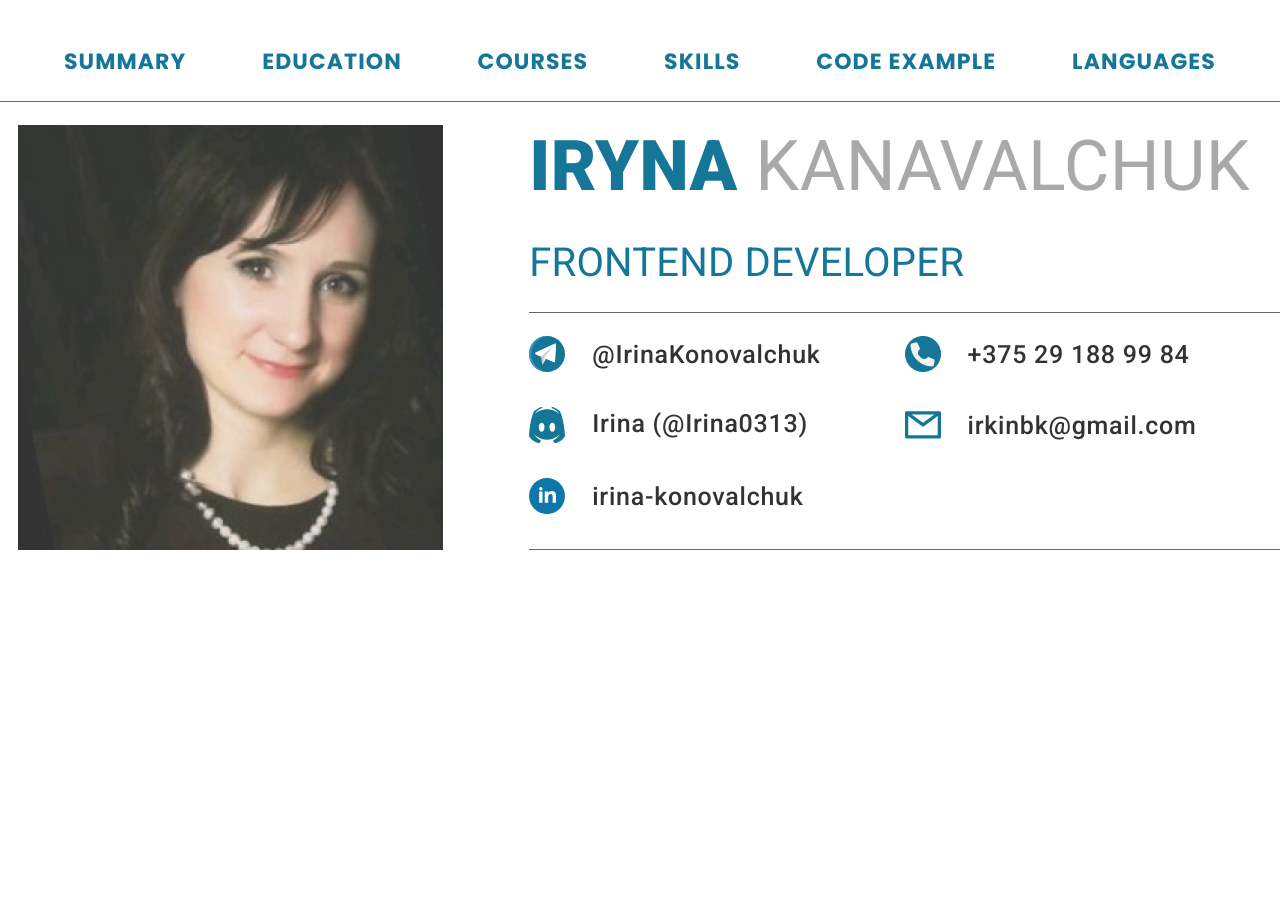
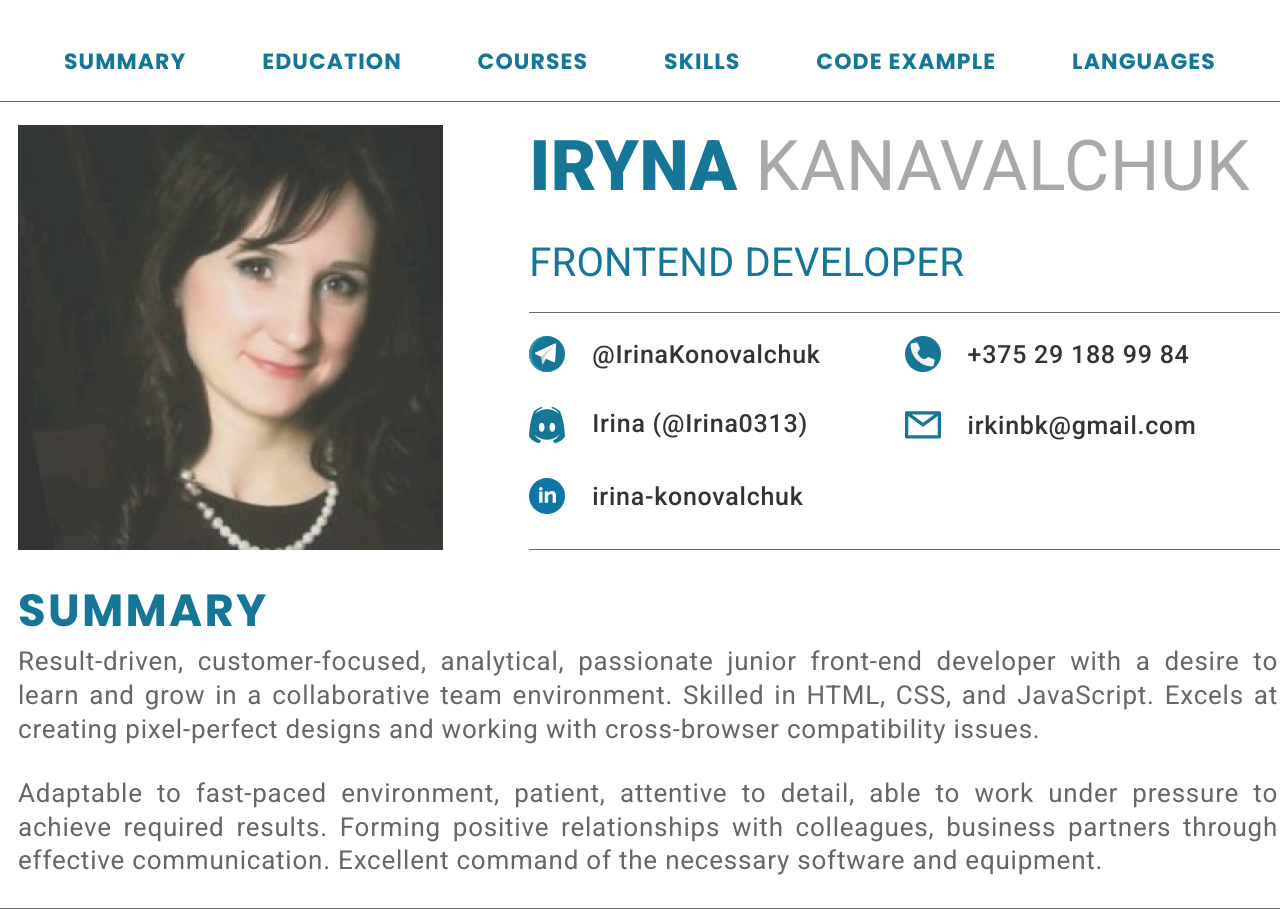
Before and after one commit to Irina0313/rsschool-cv, a plain HTML site: page index.html in a window 1280 px wide. Before the commit the page ends 800 px from the top, so only its background shows below. Drawn offline with Linux system fonts and the light colour scheme.

Commit message:
add summary section

```diff
--- a/css/style.css
+++ b/css/style.css
@@ -137,3 +137,34 @@ color: #333333;
    font-style: normal;
    display: inline-flex;
 }
+
+/*Summary*/
+
+.summary{
+   border-bottom: 1px solid #666666;
+}
+.summary .container{
+   max-width: 1260px;
+   margin: 0 0 0 18px;
+}
+.subtitle{
+   font-family: 'Poppins';
+font-weight: 700;
+font-size: 45px;
+line-height: 68px;
+letter-spacing: 0.05em;
+text-transform: uppercase;
+color: #157698;
+}
+.summary p{
+   font-family: 'Roboto';
+font-weight: 400;
+font-size: 26px;
+line-height: 130%;
+letter-spacing: 0.03em;
+color: #666666;
+text-align: justify;
+}
+.summary p{
+   margin: 0 0 30px 0;
+}
--- a/index.html
+++ b/index.html
@@ -65,6 +65,21 @@
             </div>
          </div>
       </section>
+      <article class="summary" id="summary">
+         <div class="container">
+            <h2 class="subtitle">Summary</h2>
+            <p>Result-driven, customer-focused, analytical, passionate junior front-end developer with a desire to learn
+               and grow in a collaborative team environment. Skilled in HTML, CSS, and JavaScript. Excels at creating
+               pixel-perfect designs and working with cross-browser compatibility issues.</p>
+
+            <p>Adaptable to fast-paced environment, patient, attentive to detail, able to work under pressure to achieve
+               required results. Forming positive relationships with colleagues, business partners through effective
+               communication. Excellent command of the necessary software and equipment.
+            </p>
+         </div>
+      </article>
+
+
 
    </main>
 </body>
```
